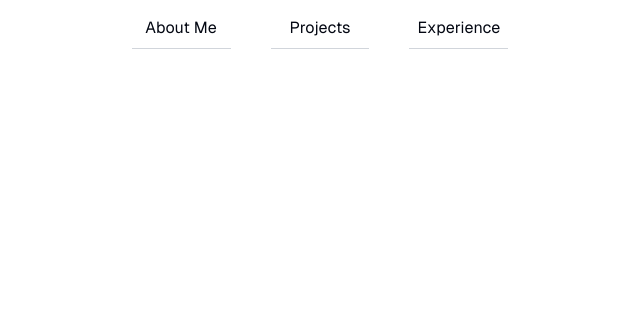
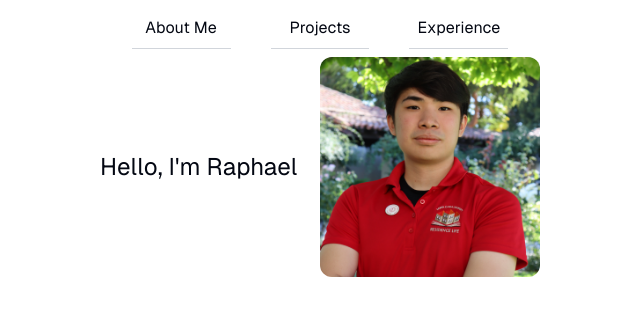
Before and after one commit to RaphaLK/Portfolio, a Next.js app: page / in a window 1280 px wide. Shown: the top 316 px of the page, without its empty margins (320-960 px from the left). Built offline with nearby package versions, Linux system fonts and the light colour scheme.

Commit message:
Navigation Set up, uploaded images

```diff
--- /dev/null
+++ b/src/app/Components/AboutMe.js
@@ -0,0 +1,24 @@
+import Image from "next/image";
+import React from "react";
+
+const AboutMe = () => {
+  return (
+    <div className="grid grid-rows-2 bg-blue">
+      <div className="grid grid-cols-2">
+        <div className="flex items-center">
+          <p className="text-2xl">Hello, I'm Raphael</p>
+        </div>
+        <Image
+          src="/Assets/MyPhoto.jpg"
+          width={220}
+          height={200}
+          className="rounded-xl"
+          alt={"My Headshot"}
+        />
+      </div>
+      <div></div>
+    </div>
+  );
+};
+
+export default AboutMe;
--- a/src/app/Projects/page.js
+++ b/src/app/Projects/page.js
@@ -0,0 +1,5 @@
+import React from "react";
+
+export default function Projects() {
+
+}
--- a/src/app/Work/page.js
+++ b/src/app/Work/page.js
@@ -0,0 +1,5 @@
+import React from "react";
+
+export default function Work() {
+
+}
--- a/src/app/page.js
+++ b/src/app/page.js
@@ -1,10 +1,11 @@
-import Image from "next/image";
 import Navbar from "./Components/Navbar";
+import AboutMe from "./Components/AboutMe";
 
 export default function Home() {
   return (
-    <div className="flex w-full justify-center font-[family-name:var(--font-geist-sans)]">
+    <div className="flex flex-col w-full items-center font-[family-name:var(--font-geist-sans)]">
       <Navbar/>
+      <AboutMe/>
     </div>
   );
 }
```
Also changed, not shown: public/Assets/MyPhoto.jpg (added).
